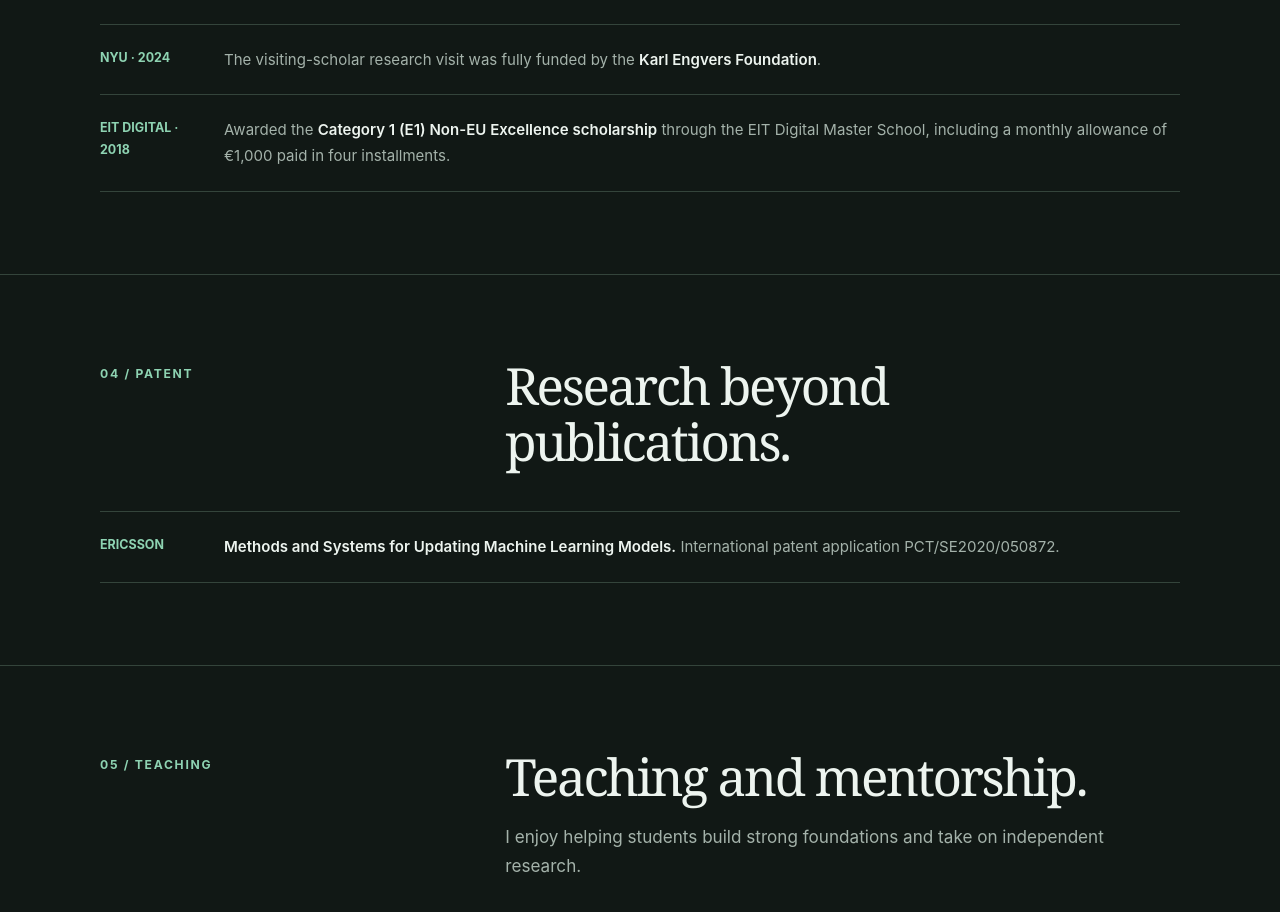
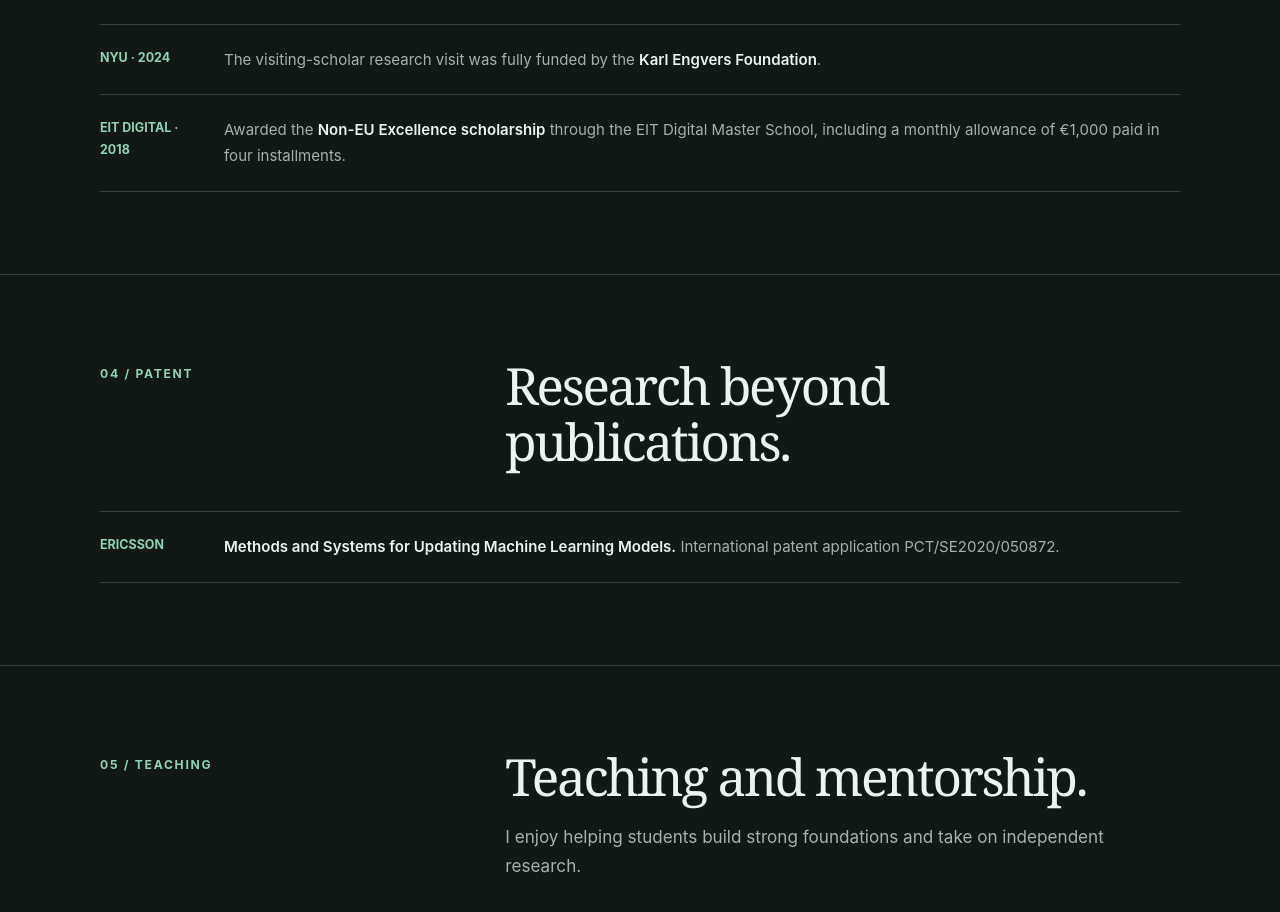
Before and after one commit to ywkim09/ywkim09.github.io, a plain HTML site: page index.html in a window 1280 px wide. Shown: the part 2640-3552 px from the top of the page. Drawn offline with Linux system fonts and the light colour scheme.

Commit message:
remove category

```diff
--- a/index.html
+++ b/index.html
@@ -415,7 +415,7 @@
         </div>
         <div class="publication">
           <span class="pub-type">EIT DIGITAL · 2018</span>
-          <p>Awarded the <strong>Category 1 (E1) Non-EU Excellence scholarship</strong> through the EIT Digital Master School, including a monthly allowance of €1,000 paid in four installments.</p>
+          <p>Awarded the <strong>Non-EU Excellence scholarship</strong> through the EIT Digital Master School, including a monthly allowance of €1,000 paid in four installments.</p>
         </div>
       </div>
     </section>
```
